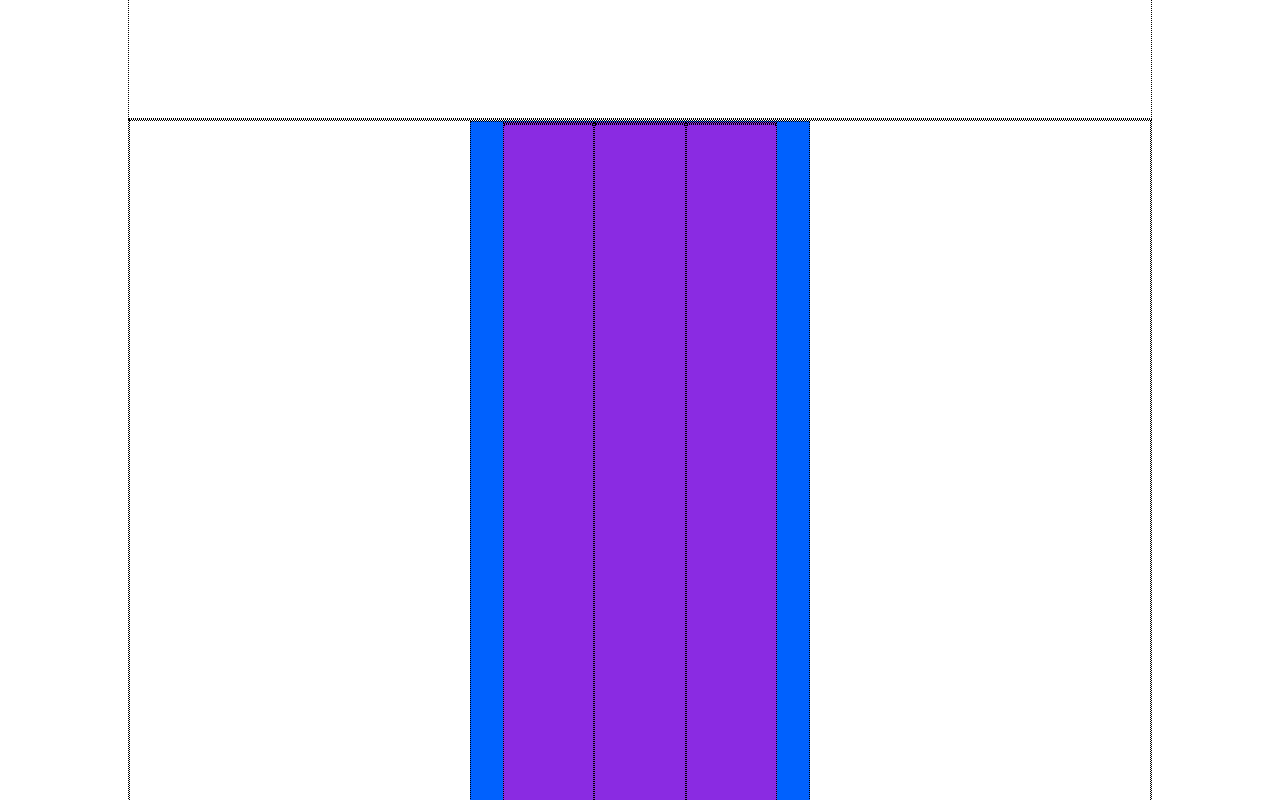
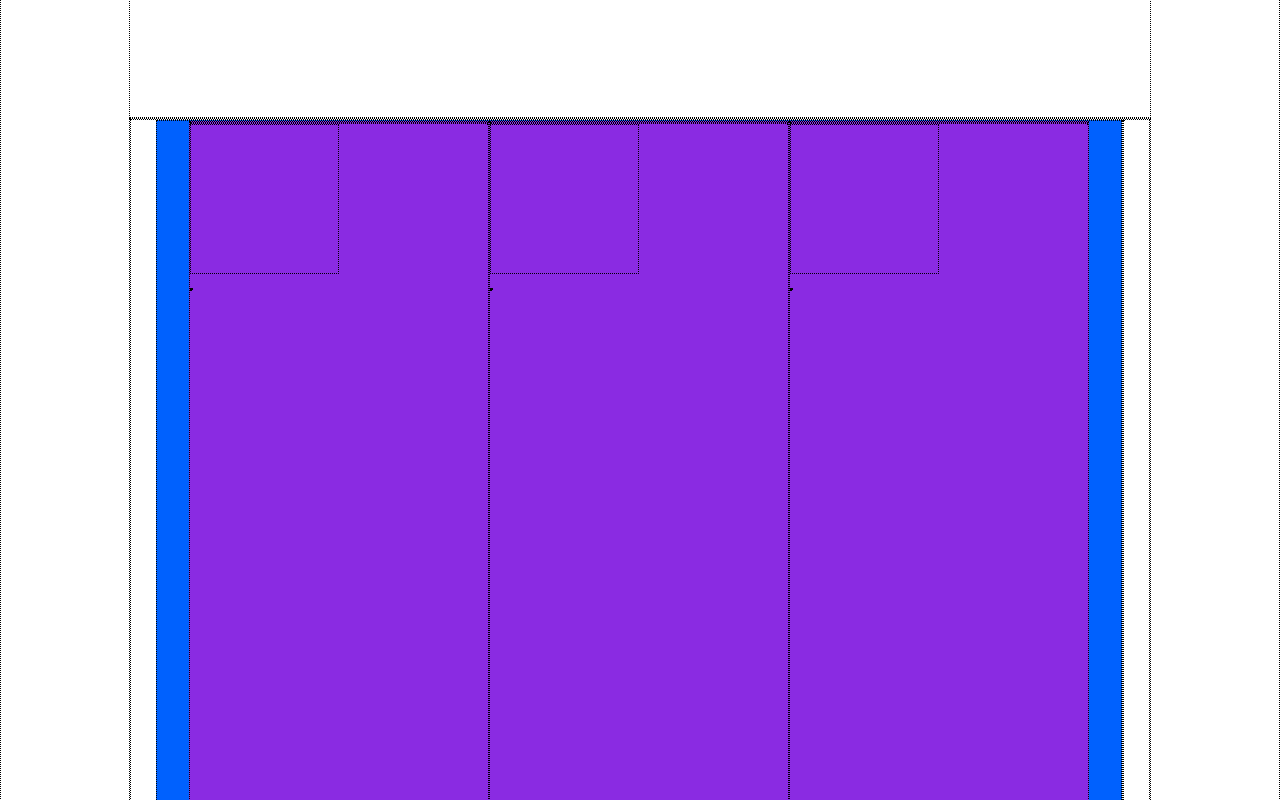
Before and after one commit to GianniVita/htmlcss-dropbox, a plain HTML site: page index.html in a window 1280 px wide. Shown: the part 1620-2420 px from the top of the page. Drawn offline with Linux system fonts and the light colour scheme.

Commit message:
Moving  the main tag and other

```diff
--- a/assets/css/style.css
+++ b/assets/css/style.css
@@ -11,28 +11,36 @@
     min-height: 300px;
 }
 
-.debug h2{
+.debug h2 {
     background-color: #0061fe;
     height: 40px;
 }
-.debug span{
+
+.debug span {
     background-color: aqua;
     height: 10px;
     width: 100px;
 }
-.debug div .col-30{
+
+.debug div .col-30 {
     background-color: #0061fe;
     min-height: 250px;
 }
-.debug .business{
+
+.debug .business {
     min-width: 300px
 }
 
-.debug .card{
+.debug .card {
     height: 900px;
     width: 300px;
     background-color: blueviolet;
+}
 
+.debug .fullcard {
+    background-color: aqua;
+    height: 250px;
+    width: 1000px;
 }
 
 /* Reset rules */
@@ -120,9 +128,7 @@ h1 {
     font-size: 3rem;
 }
 
-h2{
-
-}
+h2 {}
 
 .img-hero {
     height: 200px;
@@ -134,6 +140,7 @@ p {
     max-width: 50%;
     height: 150px;
 }
+
 /* End of hero section */
 
 .two-section {
@@ -148,11 +155,22 @@ p {
     width: 60%;
 }
 
-div .col-30{
+div .col-30 {
     direction: column;
-    width: calc(100% / 3);
+    width: 300px calc(100% / 3);
     padding: 0 2rem;
 }
+
 .business {
     justify-content: center;
 }
+
+.card {
+    height: 900px;
+    width: 300px
+}
+
+.full-card {
+    display: inline-block;
+
+}
--- a/index.html
+++ b/index.html
@@ -54,7 +54,6 @@
                 </div>
             </div>
         </section>
-    </main>
         <section class="container">
             <h2></h2>
             <p></p>
@@ -67,13 +66,22 @@
                 <div class="d-flex col-30">
                     <div class="card">
                         <h3></h3>
+                        <p></p>
+                        <button></button>
                     </div>
                     <div class="card">
                         <h3></h3>
+                        <p></p>
+                        <button></button>
                     </div>
                     <div class="card">
                         <h3></h3>
+                        <p></p>
+                        <button></button>
                     </div>
+                </div>
+                <div class="full-card">
+
                 </div>
             </div>
         </section>
@@ -85,23 +93,8 @@
 
 
 
-
-
-
-
-
-
-
-
-
-
+    </main>
 
 </body>
 
-
-
-
-
-
-
 </html>
```
